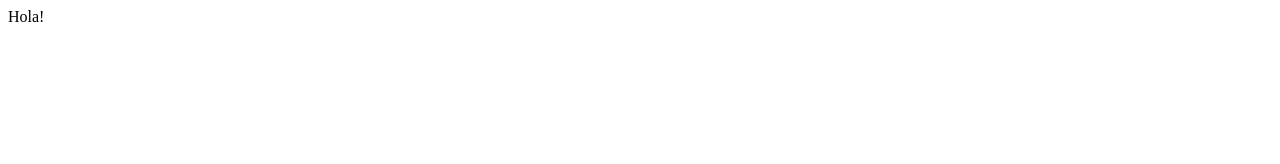
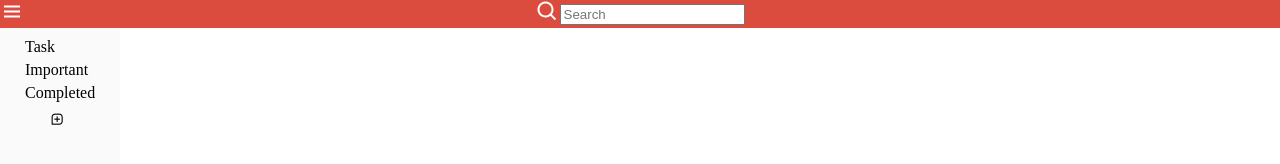
Before and after one commit to RaulCatedra3003/todo-list, a website built with webpack: page src/index.html in a window 1280 px wide. Built offline with nearby package versions, Linux system fonts and the light colour scheme.

Commit message:
change basic visual

```diff
--- a/src/assets/css/styles.css
+++ b/src/assets/css/styles.css
@@ -0,0 +1,69 @@
+body{
+  margin: 0;
+  padding: 0;
+}
+.header{
+  display: flex;
+  position: relative;
+  justify-content: center;
+  align-items: center;
+  font-size: 1.5rem;
+  background-color: #db4c3f;
+  color: white;
+}
+.main-menu{
+  position: absolute;
+  top: 0;
+  left: 0;
+}
+.filter-container{
+  display: flex;
+  justify-content: space-evenly;
+  align-items: center;
+}
+
+.nav{
+  position: absolute;
+  width: auto;
+  height: 100%;
+  background-color: #fafafa;
+  padding: 5px 20px;
+}
+.nav-list{
+  list-style: none;
+  margin: 0;
+  padding: 0;
+}
+.nav-list__item{
+  margin: 5px;
+  color: black;
+}
+
+.nav-list__item-add{
+  background-color: transparent;
+  border: none;
+  width: 80%;
+}
+
+
+
+
+
+
+
+
+
+
+
+
+
+
+
+
+
+
+
+
+.hidden{
+    display: none;
+}
--- a/src/index.html
+++ b/src/index.html
@@ -1,11 +1,36 @@
 <!DOCTYPE html>
 <html lang="en">
 <head>
-    <meta charset="UTF-8">
-    <meta name="viewport" content="width=device-width, initial-scale=1.0">
-    <title>To Do List</title>
+  <meta charset="UTF-8">
+  <meta name="viewport" content="width=device-width, initial-scale=1.0">
+  <title>To Do List</title>
+  <link href='https://unpkg.com/boxicons@2.0.7/css/boxicons.min.css' rel='stylesheet'>
 </head>
 <body>
-    Hola!
+  <header id="header" class="header">
+    <section id="main-menu" class="main-menu">
+      <i class='bx bx-menu main-menu__open'></i>
+      <i class='bx bx-x main-menu__close hidden'></i>
+    </section>
+    <section class="filter-container">
+      <label for="filter"><i class='bx bx-search' ></i></label>
+      <input type="text" id="filter" class="filter" placeholder="Search">
+    </section>
+  </header>
+
+  <nav id="nav" class="nav">
+    <ul id="nav-list" class="nav-list">
+      <li id="task" class="nav-list__item">Task</li>
+      <li id="important" class="nav-list__item">Important</li>
+      <li id="completed" class="nav-list__item">Completed</li>
+    </ul>
+    <button id="add" class="nav-list__item nav-list__item-add"><i class='bx bx-message-square-add' ></i></button>
+  </nav>
+
+  <main>
+    <section id="display-task"></section>
+    <section id="display-modal"></section>
+  </main>
+
 </body>
 </html>
```
Also changed, not shown: 1 other file.
